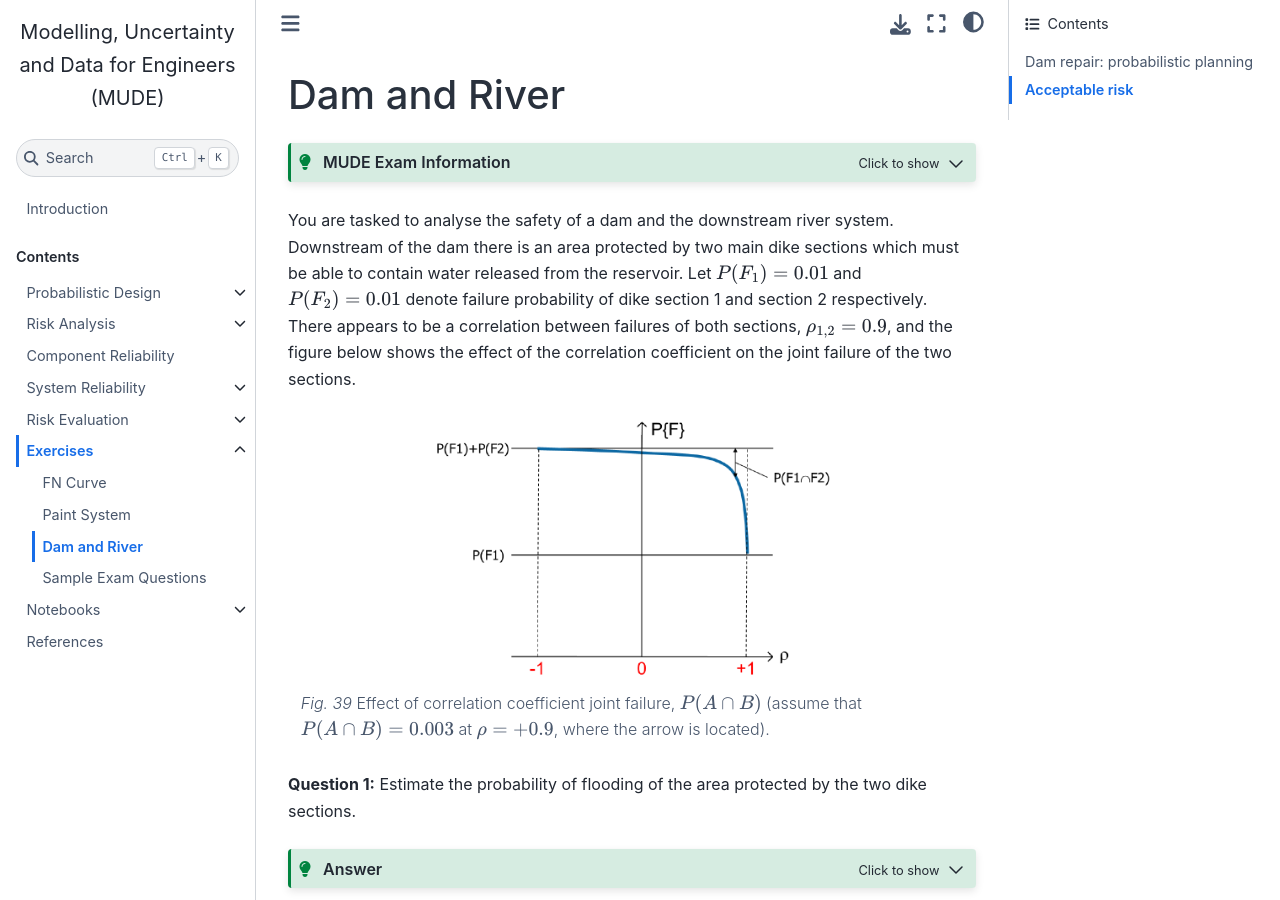
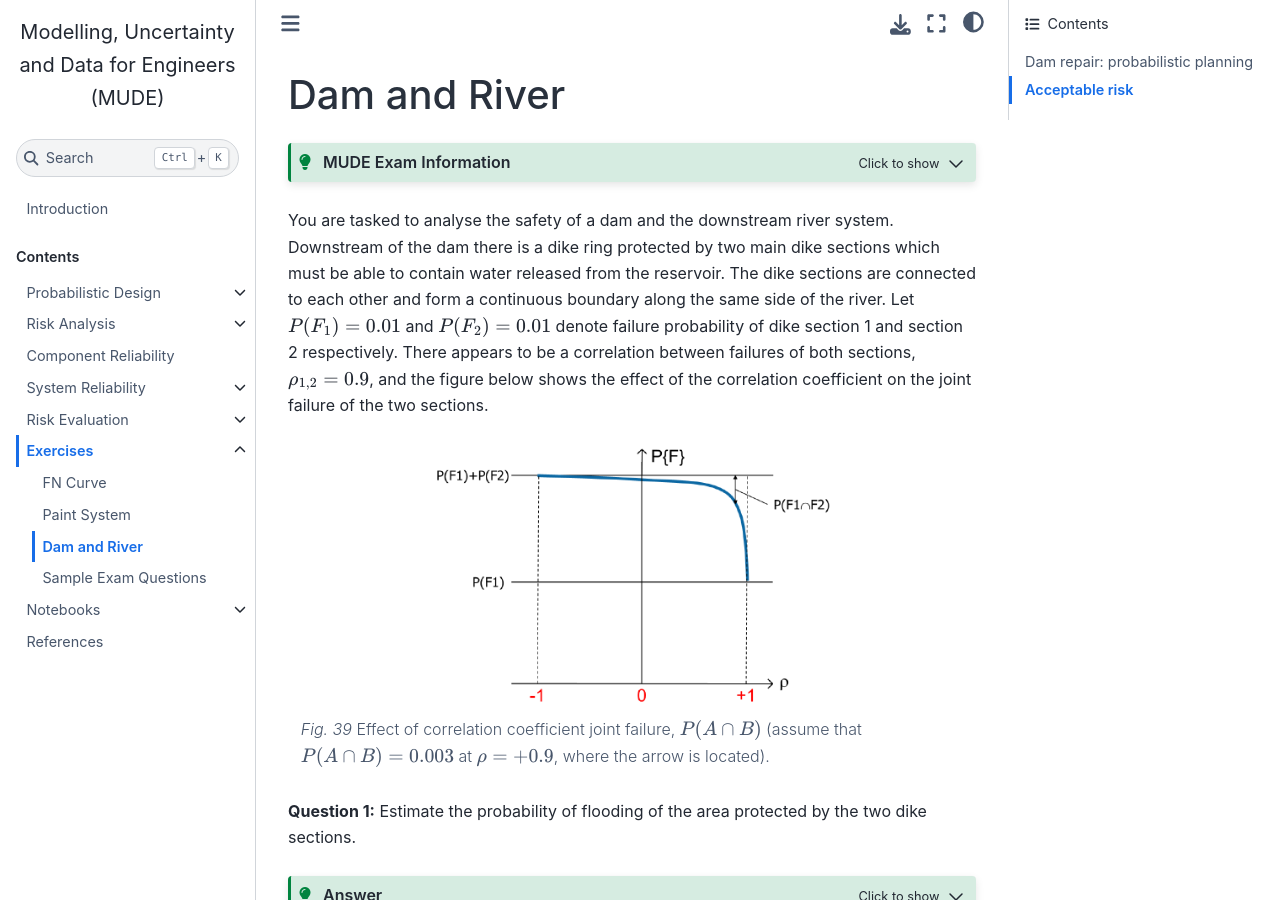
Before and after one commit to TUDelft-CITG/MUDE, a Jupyter Book: the page built from book/exercises/exercise-dam.md, in a window 1280 px wide and 900 px high. Built offline with Jupyter Book 1.0.4 settings and Sphinx 7.4.7 and the Sphinx Book theme 1.1.4, drawn with Linux system fonts in a browser that asks for light colours.

Commit message:
clarify dikes are in series

````diff
--- a/book/exercises/exercise-dam.md
+++ b/book/exercises/exercise-dam.md
@@ -5,7 +5,7 @@
 Questions 1, 3 and 4 are representative for the Q2 MUDE exam. Question 2 is related.
 ```
 
-You are tasked to analyse the safety of a dam and the downstream river system. Downstream of the dam there is an area protected by two main dike sections which must be able to contain water released from the reservoir. Let $P(F_1)=0.01$ and $P(F_2)=0.01$ denote failure probability of dike section 1 and section 2 respectively. There appears to be a correlation between failures of both sections, $\rho_{1,2}=0.9$, and the figure below shows the effect of the correlation coefficient on the joint failure of the two sections.
+You are tasked to analyse the safety of a dam and the downstream river system. Downstream of the dam there is a dike ring protected by two main dike sections which must be able to contain water released from the reservoir. The dike sections are connected to each other and form a continuous boundary along the same side of the river. Let $P(F_1)=0.01$ and $P(F_2)=0.01$ denote failure probability of dike section 1 and section 2 respectively. There appears to be a correlation between failures of both sections, $\rho_{1,2}=0.9$, and the figure below shows the effect of the correlation coefficient on the joint failure of the two sections.
 
 
 % commented paragraphs were used for an exam question with a fault tree
````
